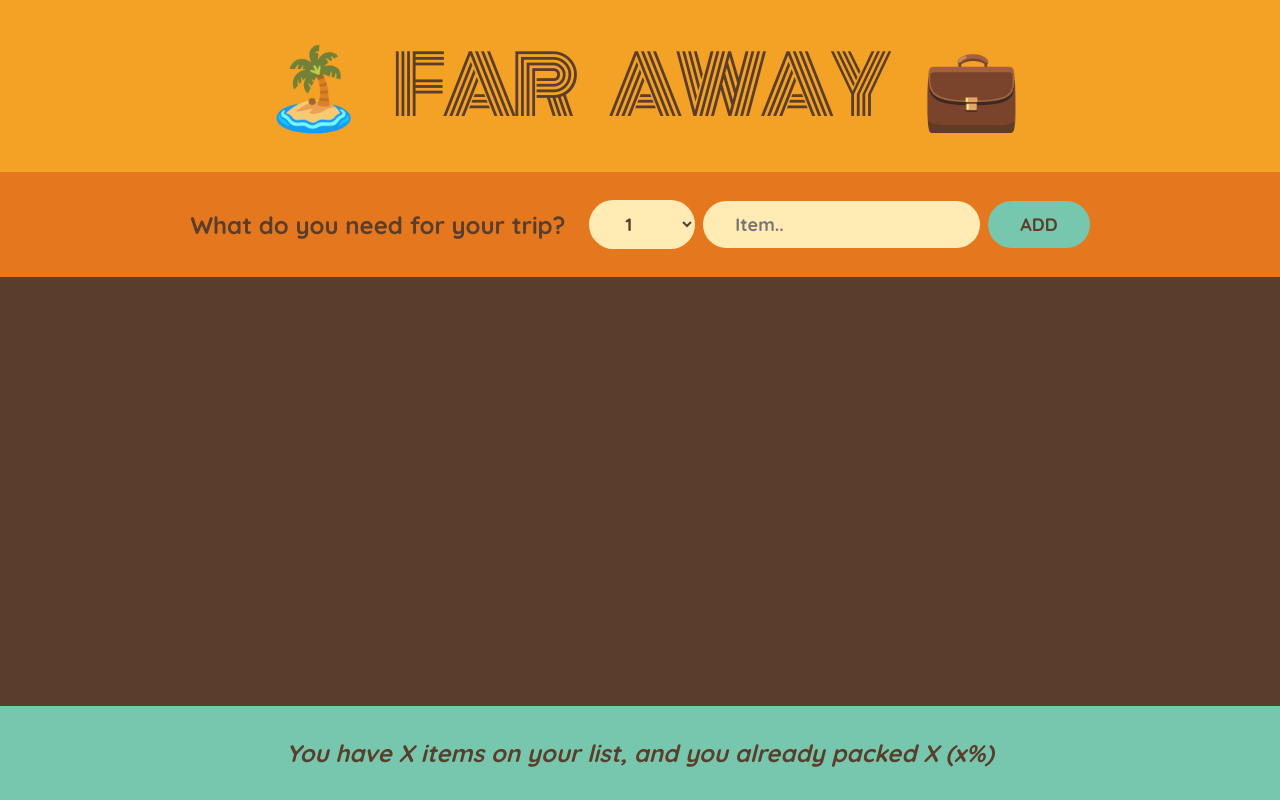
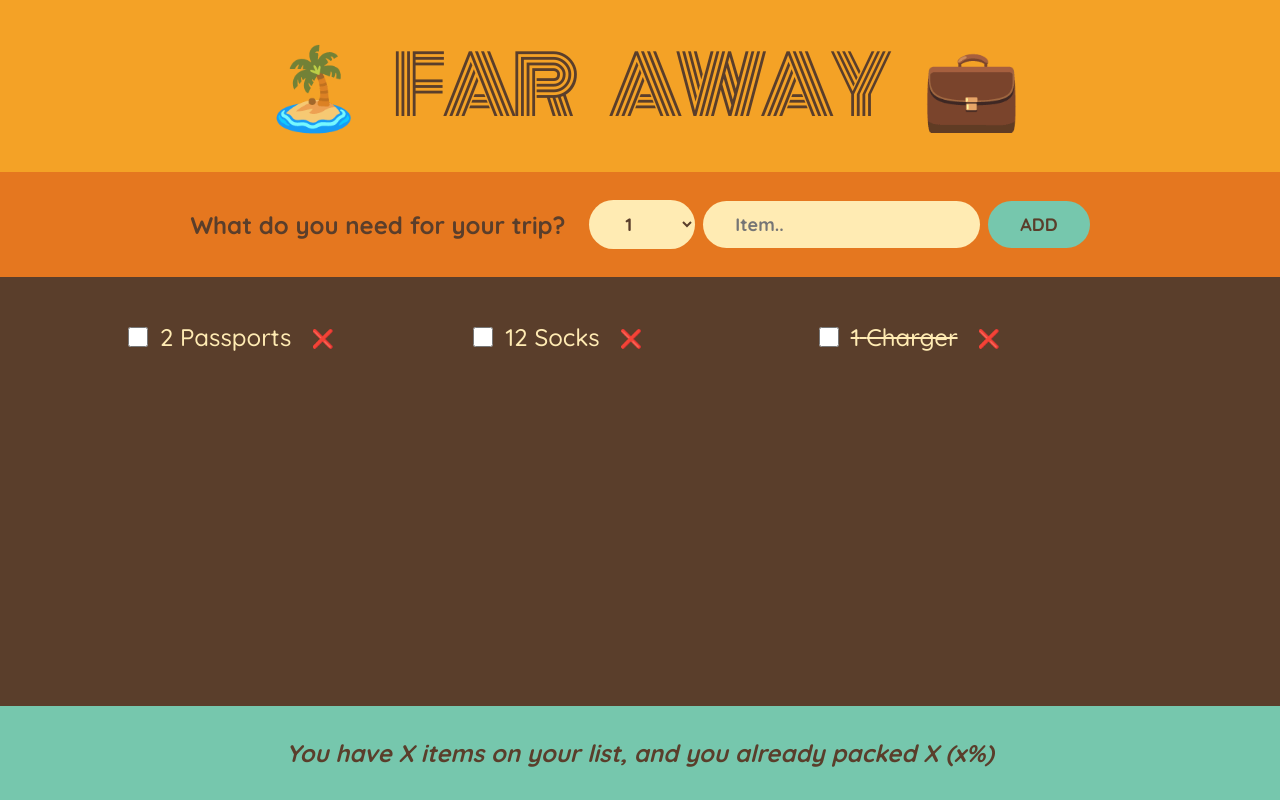
Before and after one commit to Amjadshaik14/React-Projects-, a React (Vite) app in the folder Trip to-do list/: page / in a window 1280 px wide. Built offline with nearby package versions, Linux system fonts and the light colour scheme.

Commit message:
Updating an item

```diff
--- a/Trip to-do list/src/App.jsx
+++ b/Trip to-do list/src/App.jsx
@@ -2,18 +2,29 @@
 
 /* eslint-disable react/prop-types */
 function App() {
-  const [items, setItems] = useState([]);
+  const [items, setItems] = useState(initialItems);
   function handleAddItems(item) {
     setItems((items) => [...items, item]);
   }
   function handleDeleteItem(id) {
     setItems((items) => items.filter((item) => item.id !== id));
   }
+  function handleToggleItem(id) {
+    setItems((items) =>
+      items.map((item) =>
+        item.id === id ? { ...item, packed: !item.packed } : item
+      )
+    );
+  }
   return (
     <div className="app">
       <Logo />
       <Form onAddItems={handleAddItems} />
-      <PackingList items={items} onDeleteItem={handleDeleteItem} />
+      <PackingList
+        items={items}
+        onDeleteItem={handleDeleteItem}
+        onToggleItem={handleToggleItem}
+      />
       <Stats />
     </div>
   );
@@ -24,7 +35,7 @@
 const initialItems = [
   { id: 1, description: "Passports", quantity: 2, packed: false },
   { id: 2, description: "Socks", quantity: 12, packed: false },
-  { id: 3, description: "Charger", quantity: 1, packed: false },
+  { id: 3, description: "Charger", quantity: 1, packed: true },
 ];
 
 function Logo() {
@@ -66,20 +77,30 @@
     </form>
   );
 }
-function PackingList({ items, onDeleteItem }) {
+function PackingList({ items, onDeleteItem, onToggleItem }) {
   return (
     <div className="list">
       <ul>
         {items.map((item) => (
-          <Item item={item} onDeleteItem={onDeleteItem} key={item.id} />
+          <Item
+            item={item}
+            onDeleteItem={onDeleteItem}
+            key={item.id}
+            onToggleItem={onToggleItem}
+          />
         ))}
       </ul>
     </div>
   );
 }
-function Item({ item, onDeleteItem }) {
+function Item({ item, onDeleteItem, onToggleItem }) {
   return (
     <li>
+      <input
+        type="checkbox"
+        value={item.packed}
+        onChange={() => onToggleItem(item.id)}
+      />
       <span style={item.packed ? { textDecoration: "line-through" } : {}}>
         {item.quantity} {item.description}
       </span>
```
